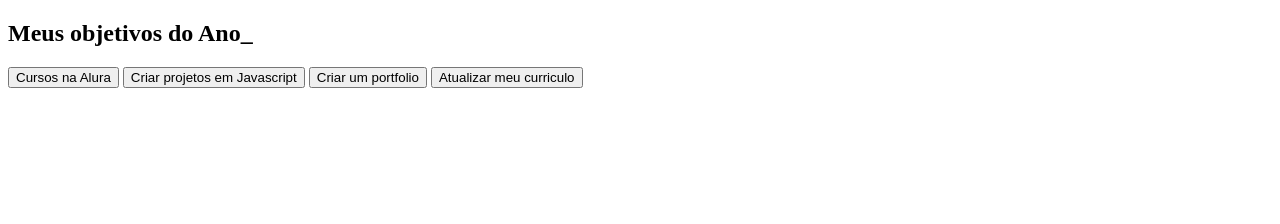
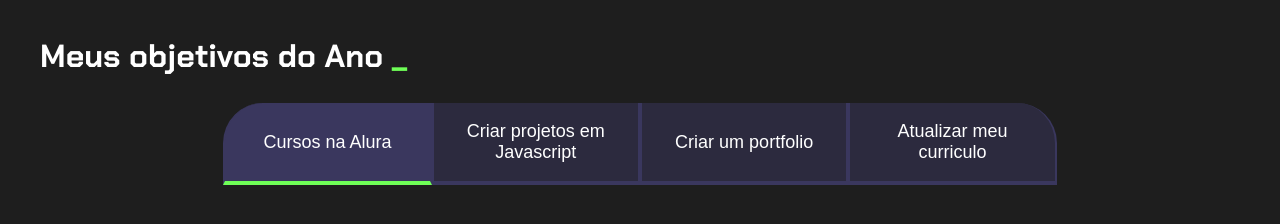
Before and after one commit to Amandaescola/Projeto-de-Vida-2024, a plain HTML site: page index.html in a window 1280 px wide. Drawn offline with Linux system fonts and the light colour scheme.

Commit message:
Add files via upload

```diff
--- a/index.html
+++ b/index.html
@@ -4,18 +4,19 @@
     <meta charset="UTF-8">
     <meta name="viewport" content="width=device-width, initial-scale=1.0">
     <title>Meus Objetivos do Ano </title>
-    <link rel="stylesheet" href="s.css">
+    <link rel="stylesheet" href="style.css">
 </head>
 <body>
-    <section class="conteudo-primcipal"></section>
-    <h2 class="titulo-principal">Meus objetivos do Ano_</h2>
+    <section class="conteudo-principal">
+    <h2 class="titulo-principal">Meus objetivos do Ano <span>_</span></h2>
     <div class="botoes">
 
- <button class="botao">Cursos na Alura</button>
+ <button class="botao ativo">Cursos na Alura</button>
  <button class="botao">Criar projetos em Javascript</button>
  <button class="botao">Criar um portfolio</button>
  <button class="botao">Atualizar meu curriculo</button>
     </div>
-
+</section>
+<script src="main.js"></script>
 </body>
 </html>
--- /dev/null
+++ b/main.js
@@ -0,0 +1,8 @@
+const botoes = document.querySelectorAll(".botao");
+
+for(let i-0;i <botoes.length++){
+    botoes[i].onclick = function(){
+        botoe[i].classList.add("ativo");
+    }
+    console.log();
+}
--- a/style.css
+++ b/style.css
@@ -1,4 +1,6 @@
- :root{
+@import url('https://fonts.googleapis.com/css2?family=Chakra+Petch:ital,wght@0,700;1,400&display=swap');
+
+:root{
     --cor-de-fundo:#1E1E1E;
     --verde:#6FFF57;
     --branco:#ffffff;
@@ -6,3 +8,70 @@
     --botao-inativo:rgba(58, 55, 94, 0.5);
     --texto-fundo:rgba(58, 55, 94, 0.3);
  }
+
+body{
+    background-color: var(--cor-de-fundo);
+    color: var(--branco);
+    font-family: 'Chakra Petch', sans-serif;
+}
+
+.conteudo-principal{
+    display: flex;
+    flex-direction: column;
+    justify-content: center;
+    align-items: center;
+    max-width: 1200px;
+    width: 100%;
+    margin: 0 auto;
+}
+
+.titulo-principal{
+    text-align: left;
+    width: 100%;
+    font-size: 32px;
+}
+
+.titulo-principal span{
+    color:var(--verde) ;
+}
+
+.botao{
+    font-family: "Crakra Petch", sans-serif;
+    background-color: var(--botao-inativo);
+    color: var(--branco );
+    display: flex;
+    justify-content: center;
+    padding: 1em;
+    font-size: 18px;
+    align-items: center;
+    width: 100%;
+    border-bottom: 4px solid var(--botao-ativo);
+    border-left: 2px solid var(--botao-ativo);
+    border-right: 2px solid var(--botao-ativo);
+    border-top: none;
+}
+
+.botao:first-child{
+    border-radius: 40px 40px 0 0;
+}
+
+.botoes{
+    display: block;
+}
+
+.ativo{
+    background-color: var(--botao-ativo);
+    border-bottom: 4px solid var(--verde);
+}
+
+@media screen and ( min-width:768px) {
+    .botoes{
+      display: flex;
+    }
+    .botao:first-child{
+        border-radius: 40px 0 0 0;
+    }
+    .botao:last-child{
+        border-radius: 0 40px 0 0;
+    }
+}
```
